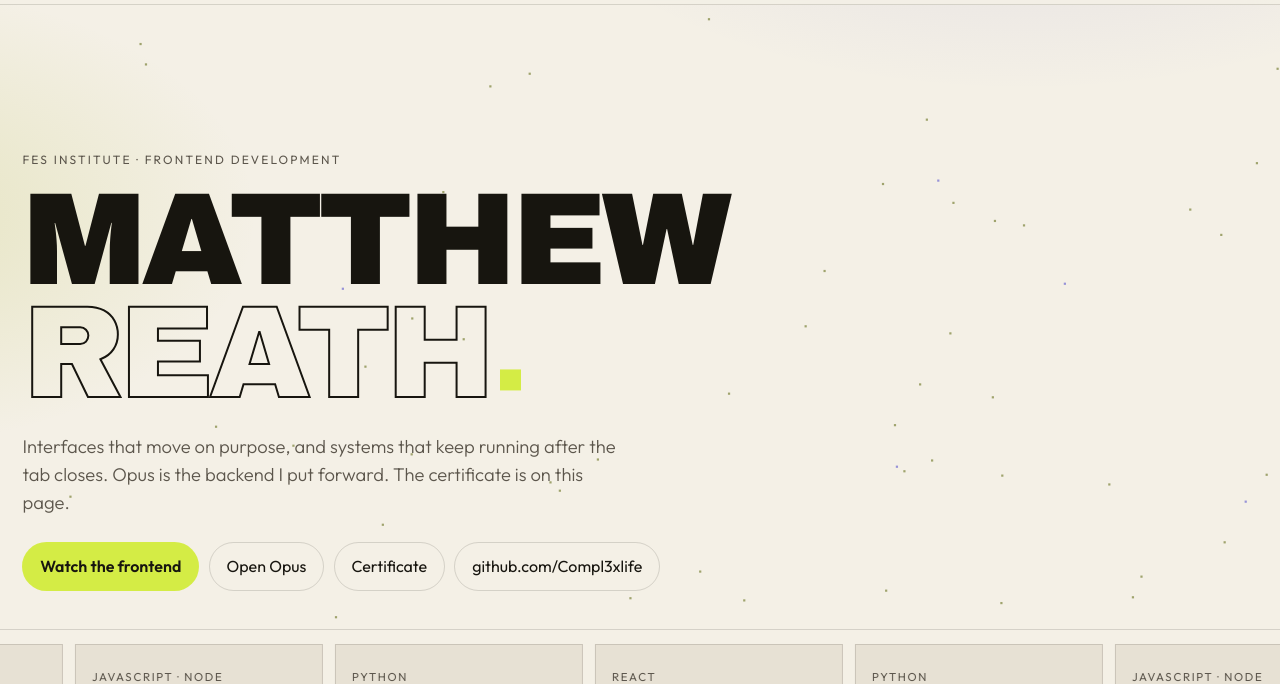
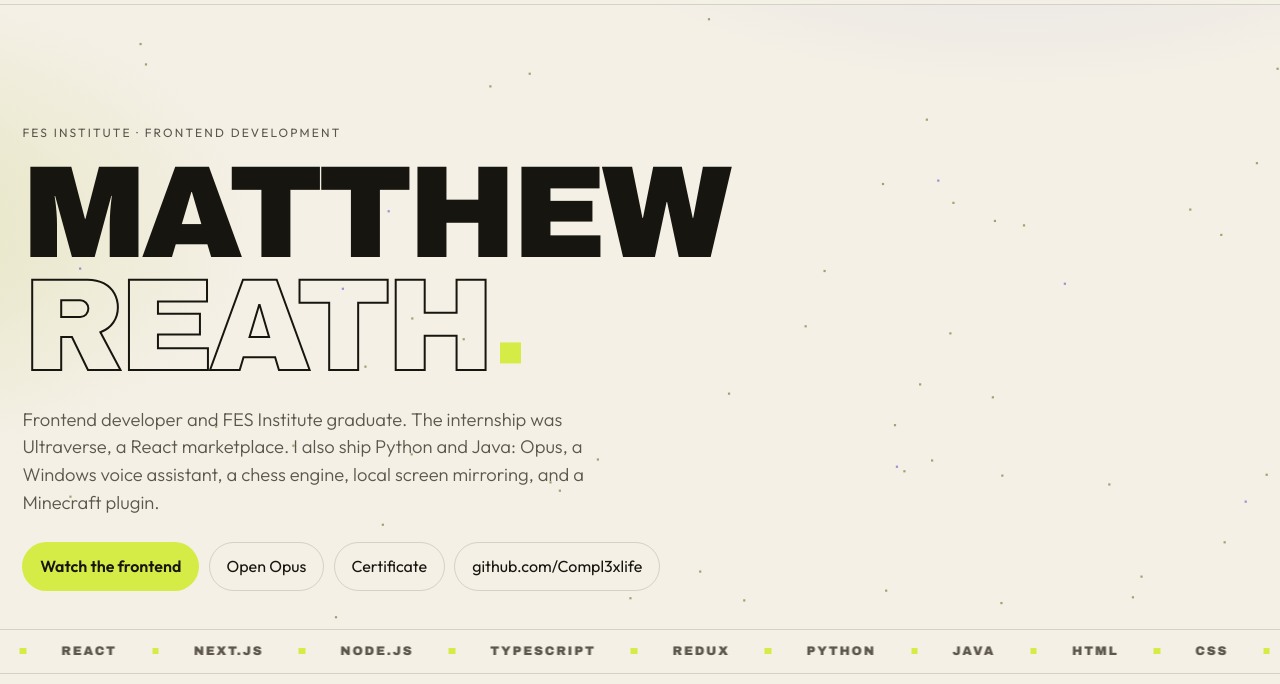
Before and after one commit to Compl3xlife/reath, a plain HTML site: page index.html in a window 1280 px wide. Shown: the part 59-743 px from the top of the page. Drawn offline with Linux system fonts and the light colour scheme; a web font is replaced by a local one.

Commit message:
Bring back the skills wheel and rewrite the intro for employers.

```diff
--- a/index.html
+++ b/index.html
@@ -19,7 +19,7 @@
   <link rel="preconnect" href="https://fonts.googleapis.com" />
   <link rel="preconnect" href="https://fonts.gstatic.com" crossorigin />
   <link href="https://fonts.googleapis.com/css2?family=Outfit:wght@300;400;500;600&family=Unbounded:wght@500;700&display=swap" rel="stylesheet" />
-  <link rel="stylesheet" href="styles.css?v=17" />
+  <link rel="stylesheet" href="styles.css?v=18" />
 </head>
 <body>
   <a class="skip" href="#switcher">Skip to sections</a>
@@ -49,14 +49,25 @@
           <span class="line outline">Reath<i class="sq" aria-hidden="true"></i></span>
         </h1>
         <p class="lede">
-          Interfaces that move on purpose, and systems that keep running after the tab closes.
-          Opus is the backend I put forward. The certificate is on this page.
+          Frontend developer and FES Institute graduate. The internship was Ultraverse, a React marketplace.
+          I also ship Python and Java: Opus, a Windows voice assistant, a chess engine, local screen mirroring, and a Minecraft plugin.
         </p>
         <div class="hero-actions">
           <button class="btn btn-lime" type="button" data-jump="frontend">Watch the frontend</button>
           <button class="btn btn-ghost" type="button" data-jump="backend">Open Opus</button>
           <button class="btn btn-ghost" type="button" data-jump="certificate">Certificate</button>
           <a class="btn btn-ghost" href="https://github.com/Compl3xlife" target="_blank" rel="noreferrer">github.com/Compl3xlife</a>
+        </div>
+      </div>
+    </section>
+
+    <section class="ticker" aria-label="Skills">
+      <div class="ticker-track" id="ticker-track">
+        <div class="ticker-set">
+          <span>HTML</span><span>CSS</span><span>JavaScript</span><span>React</span><span>Next.js</span><span>Node.js</span><span>TypeScript</span><span>Redux</span><span>Python</span><span>Java</span>
+        </div>
+        <div class="ticker-set" aria-hidden="true">
+          <span>HTML</span><span>CSS</span><span>JavaScript</span><span>React</span><span>Next.js</span><span>Node.js</span><span>TypeScript</span><span>Redux</span><span>Python</span><span>Java</span>
         </div>
       </div>
     </section>
@@ -464,6 +475,6 @@ void setRestockUpgrade(boolean restockUpgrade) {
       .stage { height: auto !important; overflow: visible !important; }
     </style>
   </noscript>
-  <script type="module" src="main.js?v=17"></script>
+  <script type="module" src="main.js?v=18"></script>
 </body>
 </html>
--- a/main.js
+++ b/main.js
@@ -774,6 +774,51 @@ if (showcaseRoot && showcaseSet) {
   requestAnimationFrame(runShowcase);
 }
 
+const tickerRoot = document.querySelector(".ticker");
+const ticker = document.querySelector("#ticker-track");
+const tickerSet = ticker?.querySelector(".ticker-set");
+let tickerX = 0;
+let tickerLast = 0;
+
+function tickerSpan() {
+  const twin = tickerSet?.nextElementSibling;
+  if (!tickerSet || !twin) return 0;
+  return twin.offsetLeft - tickerSet.offsetLeft;
+}
+
+function fillTicker() {
+  const span = tickerSpan();
+  if (!span || !tickerRoot) return 0;
+  const needed = Math.ceil((tickerRoot.clientWidth + span) / span) + 1;
+  while (ticker.querySelectorAll(".ticker-set").length < needed) {
+    const clone = tickerSet.cloneNode(true);
+    clone.setAttribute("aria-hidden", "true");
+    ticker.append(clone);
+  }
+  return span;
+}
+
+function runTicker(now) {
+  if (!tickerLast) tickerLast = now;
+  const dt = Math.min(48, now - tickerLast);
+  tickerLast = now;
+  const width = fillTicker();
+  if (width) {
+    tickerX = (tickerX + (width / 18000) * dt) % width;
+    ticker.style.transform = `translate3d(${-tickerX}px, 0, 0)`;
+  }
+  requestAnimationFrame(runTicker);
+}
+
+if (tickerRoot && tickerSet) {
+  fillTicker();
+  window.addEventListener("resize", fillTicker);
+  document.addEventListener("visibilitychange", () => {
+    tickerLast = 0;
+  });
+  requestAnimationFrame(runTicker);
+}
+
 const start = Math.max(0, ids.indexOf(location.hash.replace("#", "")));
 layoutRig("align", false);
 select(start, start ? "replace" : "none");
--- a/styles.css
+++ b/styles.css
@@ -261,6 +261,36 @@ h1 .outline {
 .btn:hover { transform: translateY(-2px); }
 .btn-lime { background: var(--lime); color: var(--lime-ink); font-weight: 600; }
 .btn-ghost { background: transparent; border-color: var(--line); }
+
+.ticker {
+  overflow: hidden;
+  border-top: 1px solid var(--line);
+  padding: 0.75rem 0;
+}
+.ticker-track {
+  display: flex;
+  width: max-content;
+  will-change: transform;
+}
+.ticker-set {
+  display: flex;
+  gap: 2.2rem;
+  padding-right: 2.2rem;
+  font-family: var(--display);
+  font-size: 0.78rem;
+  letter-spacing: 0.14em;
+  text-transform: uppercase;
+  color: var(--muted);
+}
+.ticker-set span::before {
+  content: "";
+  display: inline-block;
+  width: 0.4rem;
+  height: 0.4rem;
+  margin-right: 2.2rem;
+  background: var(--lime);
+  vertical-align: 0.05em;
+}
 
 .showcase {
   overflow: hidden;
```
